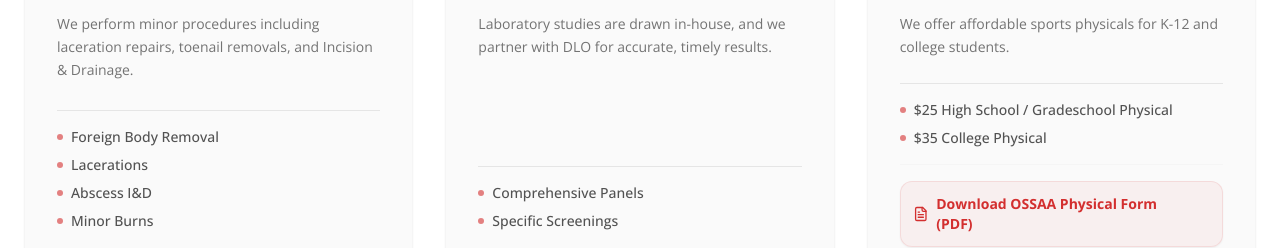
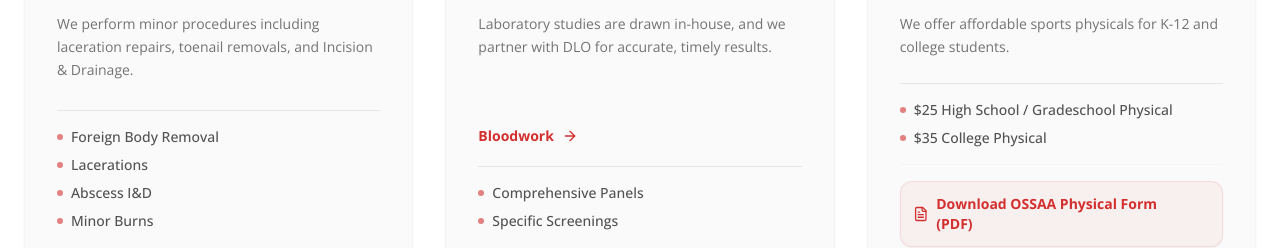
Before and after one commit to tlcwalkinclinic13-svg/TLC-Walkin-Clinic-Website, a React (Vite) app: page /services in a window 1280 px wide. Shown: the part 1720-1968 px from the top of the page. Built offline with nearby package versions, Linux system fonts and the light colour scheme.

Commit message:
Link bloodwork card to lab testing page

```diff
--- a/components/BentoGrid.tsx
+++ b/components/BentoGrid.tsx
@@ -63,6 +63,8 @@ export const BentoGrid: React.FC = () => {
       description: t('svc.blood.desc'),
       bullets: [t('svc.blood.1'), t('svc.blood.2')],
       icon: TestTube,
+      pageLink: '/lab-testing-bethany-ok',
+      pageLabel: t('svc.blood.title'),
     },
     {
       title: t('svc.sports.title'),
```
